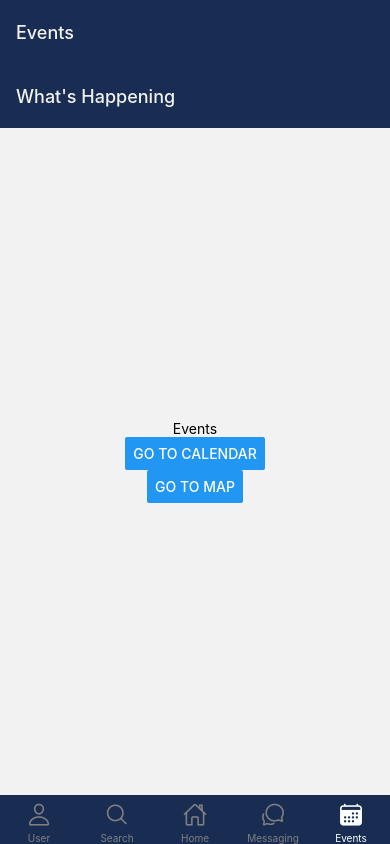
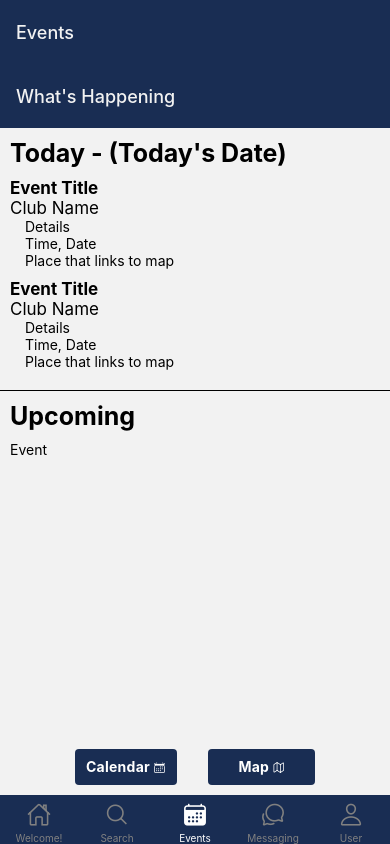
Before and after one commit to boileddragon/Senior-Project, a React Native app: screen /Events in a window 390 px wide. Built offline with nearby package versions, Linux system fonts and the light colour scheme.

Commit message:
Updated Search and Event pages

```diff
--- a/App.js
+++ b/App.js
@@ -1,11 +1,7 @@
-import * as React from 'react';
+import * as React from "react";
 import NavTab from "./app/components/NavTab.js";
-import LoginStackScreen from './app/screens/OpeningScreen.js';
+import LoginStackScreen from "./app/screens/OpeningScreen.js";
 
-function App() {
-  return (
-    <NavTab />
-  );
+export default function App() {
+  return <NavTab />;
 }
-
-export default App;
--- a/app/components/NavTab.js
+++ b/app/components/NavTab.js
@@ -3,9 +3,9 @@ import { NavigationContainer } from "@react-navigation/native";
 import { createBottomTabNavigator } from "@react-navigation/bottom-tabs";
 import Ionicons from "@expo/vector-icons/Ionicons";
 
-import AccountStackScreen from "./stacks/AccountStack.js";
-import SearchStackScreen from "./stacks/SearchStack.js";
-import HomeScreen from "../screens/tabbar-screens/HomeView.js";
+import AccountStackScreen from "./stacks/AccountStack";
+import SearchStackScreen from "./stacks/SearchStack";
+import HomeScreen from "../screens/tabbar-screens/HomeView";
 import MessageScreen from "../screens/tabbar-screens/MessagingView";
 import EventsStackScreen from "./stacks/EventsStack";
 
@@ -32,7 +32,7 @@ function NavTab() {
             let iconName;
 
             switch (route.name) {
-              case "Home":
+              case "Welcome!":
                 iconName = focused ? "home" : "home-outline";
                 break;
               case "User":
@@ -51,18 +51,17 @@ function NavTab() {
                 break;
             }
 
-            // You can return any component that you like here!
             return <Ionicons name={iconName} size={size} color={color} />;
           },
           tabBarActiveTintColor: "white",
           tabBarInactiveTintColor: "gray",
         })}
       >
+        <Tab.Screen name="Welcome!" component={HomeScreen} />
+        <Tab.Screen name="Search" component={SearchStackScreen} />
+        <Tab.Screen name="Events" component={EventsStackScreen} />
+        <Tab.Screen name="Messaging" component={MessageScreen} />
         <Tab.Screen name="User" component={AccountStackScreen} />
-        <Tab.Screen name="Search" component={SearchStackScreen} />
-        <Tab.Screen name="Home" component={HomeScreen} />
-        <Tab.Screen name="Messaging" component={MessageScreen} />
-        <Tab.Screen name="Events" component={EventsStackScreen} />
       </Tab.Navigator>
     </NavigationContainer>
   );
--- /dev/null
+++ b/app/components/TodaysEvent.js
@@ -0,0 +1,38 @@
+import * as React from "react";
+import { View, Text, StyleSheet } from "react-native";
+
+export default function TodaysEvent() {
+  return (
+    <View style={styles.container}>
+      <Text style={styles.eventTitle}>Event Title</Text>
+      <Text style={styles.clubName}>Club Name</Text>
+      <Text style={styles.details}>Details</Text>
+      <Text style={styles.timeDate}>Time, Date</Text>
+      <Text style={styles.location}>Place that links to map</Text>
+    </View>
+  );
+}
+
+const styles = StyleSheet.create({
+  container: {
+    top: 10,
+    left: 10,
+  },
+  eventTitle: {
+    fontSize: 17,
+    fontWeight: "bold",
+  },
+  clubName: {
+    fontSize: 17,
+  },
+  details: {
+    left: 15,
+  },
+  timeDate: {
+    left: 15,
+  },
+  location: {
+    left: 15,
+    marginBottom: 10,
+  },
+});
--- /dev/null
+++ b/app/components/UpcomingEvent.js
@@ -0,0 +1,17 @@
+import * as React from "react";
+import { View, Text, StyleSheet } from "react-native";
+
+export default function UpcomingEvent() {
+  return (
+    <View style={styles.container}>
+      <Text>Event</Text>
+    </View>
+  );
+}
+
+const styles = StyleSheet.create({
+  container: {
+    top: 10,
+    left: 10,
+  },
+});
--- a/app/components/stacks/SearchStack.js
+++ b/app/components/stacks/SearchStack.js
@@ -5,7 +5,7 @@ import ClubInfoScreen from "../../screens/other-screens/ClubInfoView";
 
 const SearchStack = createNativeStackNavigator();
 
-function SearchStackScreen() {
+export default function SearchStackScreen() {
   return (
     <SearchStack.Navigator>
       <SearchStack.Screen name="Search For Clubs" component={SearchScreen} />
@@ -13,5 +13,3 @@ function SearchStackScreen() {
     </SearchStack.Navigator>
   );
 }
-
-export default SearchStackScreen;
--- a/app/screens/other-screens/CalendarView.js
+++ b/app/screens/other-screens/CalendarView.js
@@ -1,12 +1,12 @@
 import * as React from "react";
 import { Button, View, Text } from "react-native";
+import {Calendar, CalendarList, Agenda} from 'react-native-calendars';
 
-function CalendarScreen({ navigation }) {
+
+export default function CalendarScreen() {
   return (
-    <View style={{ flex: 1, alignItems: "center", justifyContent: "center" }}>
-      <Text>Calendar</Text>
+    <View style={{ flex: 1 }}>
+      <Calendar />
     </View>
   );
 }
-
-export default CalendarScreen;
--- a/app/screens/tabbar-screens/EventsView.js
+++ b/app/screens/tabbar-screens/EventsView.js
@@ -1,20 +1,105 @@
 import * as React from "react";
-import { Button, View, Text } from "react-native";
+import { Pressable, ScrollView, View, Text, StyleSheet } from "react-native";
+import Ionicons from "@expo/vector-icons/Ionicons";
 
-function EventsScreen({ navigation }) {
+import TodaysEvent from "../../components/TodaysEvent";
+import UpcomingEvent from "../../components/UpcomingEvent";
+
+export default function EventsScreen({ navigation }) {
   return (
-    <View style={{ flex: 1, alignItems: "center", justifyContent: "center" }}>
-      <Text>Events</Text>
-      <Button
-        title="Go to calendar"
-        onPress={() => navigation.navigate("Calendar")}
-      />
-      <Button
-        title="Go to map"
-        onPress={() => navigation.navigate("Map")}
-      />
+    <View style={styles.container}>
+      {/* Need to make sticky or something somehow - fix the buttons */}
+      <ScrollView style={styles.scrollContainer}>
+        {/* Events happening today from clubs the user follows */}
+        <Text style={styles.header}>Today - (Today's Date)</Text>
+        <TodaysEvent />
+        <TodaysEvent />
+
+        {/* Line separator between current and future event sections */}
+        <View style={styles.eventSeparatorContainer}>
+          <View style={styles.eventSeparator} />
+        </View>
+
+        {/* Events happening within the next 7 days from clubs the user follows */}
+        <Text style={styles.header}>Upcoming</Text>
+        <UpcomingEvent />
+
+      </ScrollView>
+
+      <View style={styles.buttonContainer}>
+        {/* Navigator button to the calendar */}
+        <Pressable
+          style={styles.calButton}
+          onPress={() => navigation.navigate("Calendar")}
+        >
+          <Text style={styles.buttonText}>
+            Calendar <Ionicons name={"calendar-outline"} />
+          </Text>
+        </Pressable>
+
+        {/* Navigator button to the map */}
+        <Pressable
+          style={styles.mapButton}
+          onPress={() => navigation.navigate("Map")}
+        >
+          <Text style={styles.buttonText}>
+            Map <Ionicons name={"map-outline"} />
+          </Text>
+        </Pressable>
+      </View>
     </View>
   );
 }
 
-export default EventsScreen;
+const styles = StyleSheet.create({
+  container: {
+    flex: 1,
+  },
+  scrollContainer: {
+    marginBottom: 60,
+  },
+  header: {
+    marginTop: 10,
+    left: 10,
+    fontSize: 25,
+    fontWeight: "bold",
+  },
+  eventSeparatorContainer: {
+    flexDirection: "row",
+    alignItems: "center",
+    marginTop: 20,
+  },
+  eventSeparator: {
+    flex: 1,
+    height: 1,
+    backgroundColor: "black",
+  },
+  buttonContainer: {
+    flex: 1,
+  },
+  calButton: {
+    paddingVertical: 7,
+    paddingHorizontal: 11,
+    borderRadius: 4,
+    backgroundColor: "rgb(25, 45, 83)",
+    position: "absolute",
+    bottom: 10,
+    left: 75,
+  },
+  mapButton: {
+    paddingVertical: 7,
+    paddingHorizontal: 30,
+    borderRadius: 4,
+    backgroundColor: "rgb(25, 45, 83)",
+    position: "absolute",
+    bottom: 10,
+    right: 75,
+  },
+  buttonText: {
+    fontSize: 14,
+    lineHeight: 21,
+    fontWeight: "bold",
+    letterSpacing: 0.25,
+    color: "white",
+  },
+});
--- a/app/screens/tabbar-screens/MessagingView.js
+++ b/app/screens/tabbar-screens/MessagingView.js
@@ -1,7 +1,7 @@
 import * as React from "react";
 import { Button, View, Text } from "react-native";
 
-function MessagingScreen({ navigation }) {
+export default function MessagingScreen({ navigation }) {
   return (
     <View style={{ flex: 1, alignItems: "center", justifyContent: "center" }}>
       <Text>Messaging</Text>
@@ -12,5 +12,3 @@ function MessagingScreen({ navigation }) {
     </View>
   );
 }
-
-export default MessagingScreen;
--- a/app/screens/tabbar-screens/SearchView.js
+++ b/app/screens/tabbar-screens/SearchView.js
@@ -1,16 +1,110 @@
-import * as React from "react";
-import { Button, View, Text } from "react-native";
+import React, { Component } from "react";
+import { View, Text, Button, FlatList } from "react-native";
+import { List, ListItem, SearchBar } from "@rneui/themed";
 
-function SearchScreen({ navigation }) {
+export default function SearchScreen({ navigation }) {
   return (
     <View style={{ flex: 1, alignItems: "center", justifyContent: "center" }}>
-      <Text>Search for some clubs!</Text>
+      <Text>Search</Text>
       <Button
-        title="Go to club info"
+        title="Go to Club Info"
         onPress={() => navigation.navigate("Club Info")}
       />
     </View>
   );
 }
 
-export default SearchScreen;
+{/*
+export default class SearchScreen extends Component {
+  constructor(props) {
+    super(props);
+
+    this.state = {
+      loading: false,
+      data: [],
+      page: 1,
+      seed: 1,
+      error: null,
+      refreshing: false,
+    };
+  }
+
+  componentDidMount() {
+    this.makeRemoteRequest();
+  }
+
+  makeRemoteRequest = () => {
+    const { page, seed } = this.state;
+    const url = `https://randomuser.me/api/?seed=${seed}&page=${page}&results=20`;
+    this.setState({ loading: true });
+
+    fetch(url)
+      .then((res) => res.json())
+      .then((res) => {
+        this.setState({
+          data: page === 1 ? res.results : [...this.state.data, ...res.results],
+          error: res.error || null,
+          loading: false,
+          refreshing: false,
+        });
+      })
+      .catch((error) => {
+        this.setState({ error, loading: false });
+      });
+  };
+
+  handleRefresh = () => {
+    this.setState(
+      {
+        page: 1,
+        seed: this.state.seed + 1,
+        refreshing: true,
+      },
+      () => {
+        this.makeRemoteRequest();
+      }
+    );
+  };
+
+  renderSeparator = () => {
+    return (
+      <View
+        style={{
+          height: 1,
+          width: "86%",
+          backgroundColor: "#CED0CE",
+          marginLeft: "14%",
+        }}
+      />
+    );
+  };
+
+  renderHeader = () => {
+    return <SearchBar placeholder="Type Here..." lightTheme round />;
+  };
+
+  render() {
+    return (
+      <List containerStyle={{ borderTopWidth: 0, borderBottomWidth: 0 }}>
+        <FlatList
+          data={this.state.data}
+          renderItem={({ item }) => (
+            <ListItem
+              roundAvatar
+              title={`${item.name.first} ${item.name.last}`}
+              subtitle={item.email}
+              avatar={{ uri: item.picture.thumbnail }}
+              containerStyle={{ borderBottomWidth: 0 }}
+            />
+          )}
+          keyExtractor={(item) => item.email}
+          ItemSeparatorComponent={this.renderSeparator}
+          ListHeaderComponent={this.renderHeader}
+          onRefresh={this.handleRefresh}
+          refreshing={this.state.refreshing}
+        />
+      </List>
+    );
+  }
+}
+*/}
```
